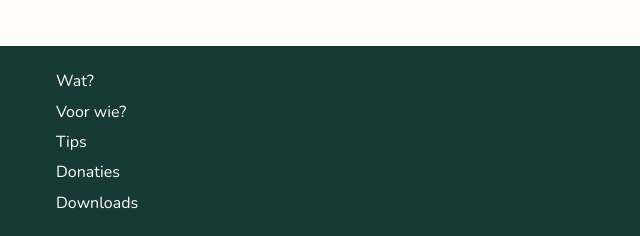
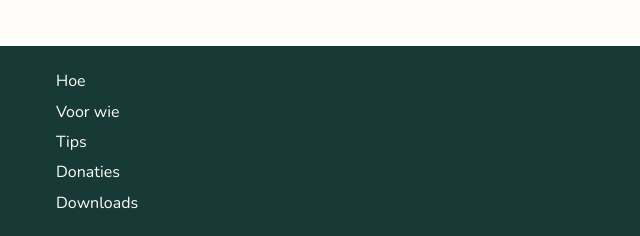
Before and after one commit to Amybr01/landingspagina_felicks, a plain HTML site: page index.html in a window 1280 px wide. Shown: the part 4134-4370 px from the top of the page, 0-640 px from the left. Drawn offline with Linux system fonts and the light colour scheme; files whose address does not match are found by name; a web font is replaced by a local one.

Commit message:
fix: footer typo

```diff
--- a/index.html
+++ b/index.html
@@ -187,8 +187,8 @@
 
   <footer class="footer">
     <div class="footer-column links">
-      <a href="#How">Wat?</a>
-      <a href="#ForWho">Voor wie?</a>
+      <a href="#How">Hoe</a>
+      <a href="#ForWho">Voor wie</a>
       <a href="#Tips">Tips</a>
       <a href="#Donations">Donaties</a>
       <a href="#Download">Downloads</a>
```
